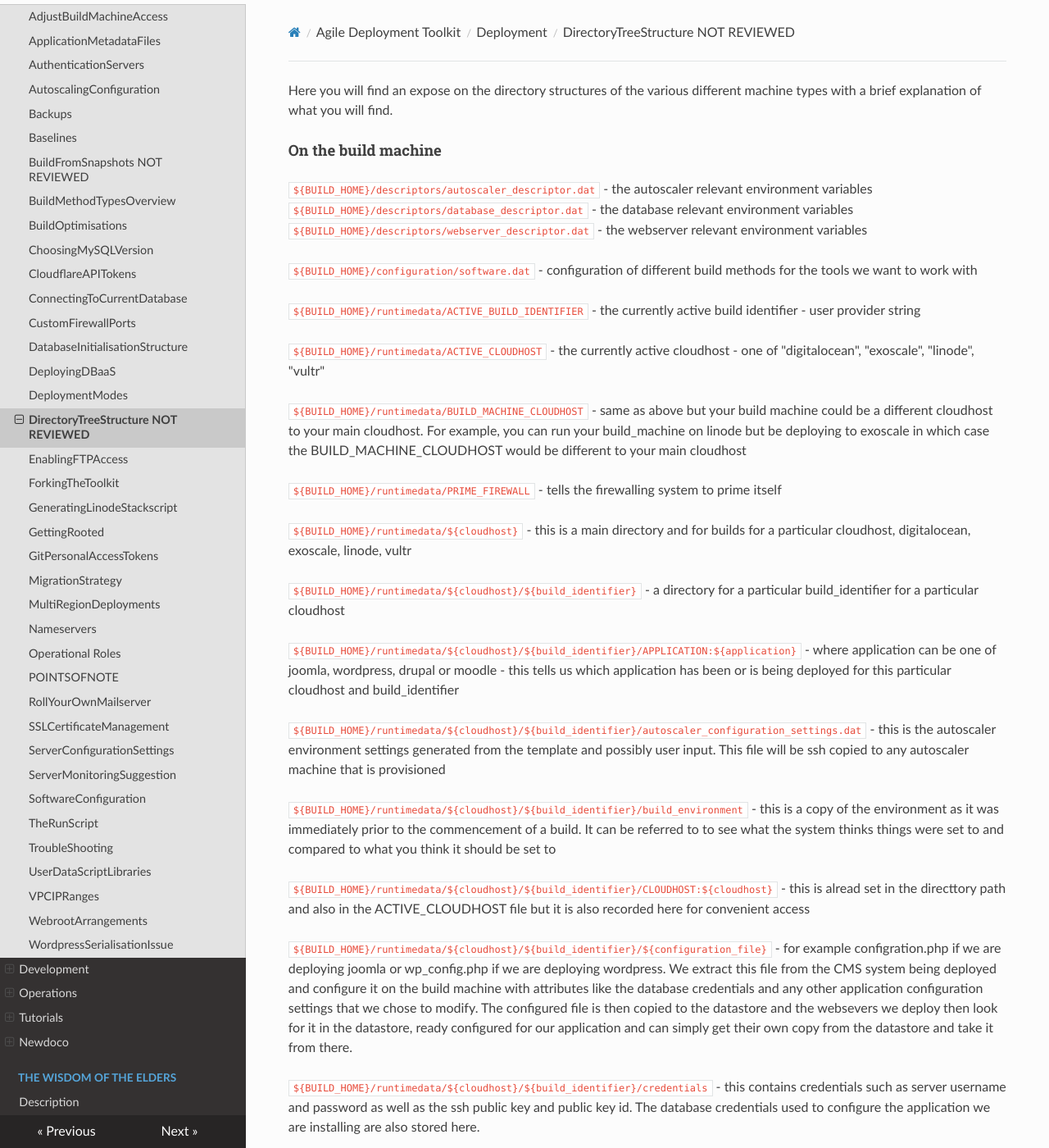
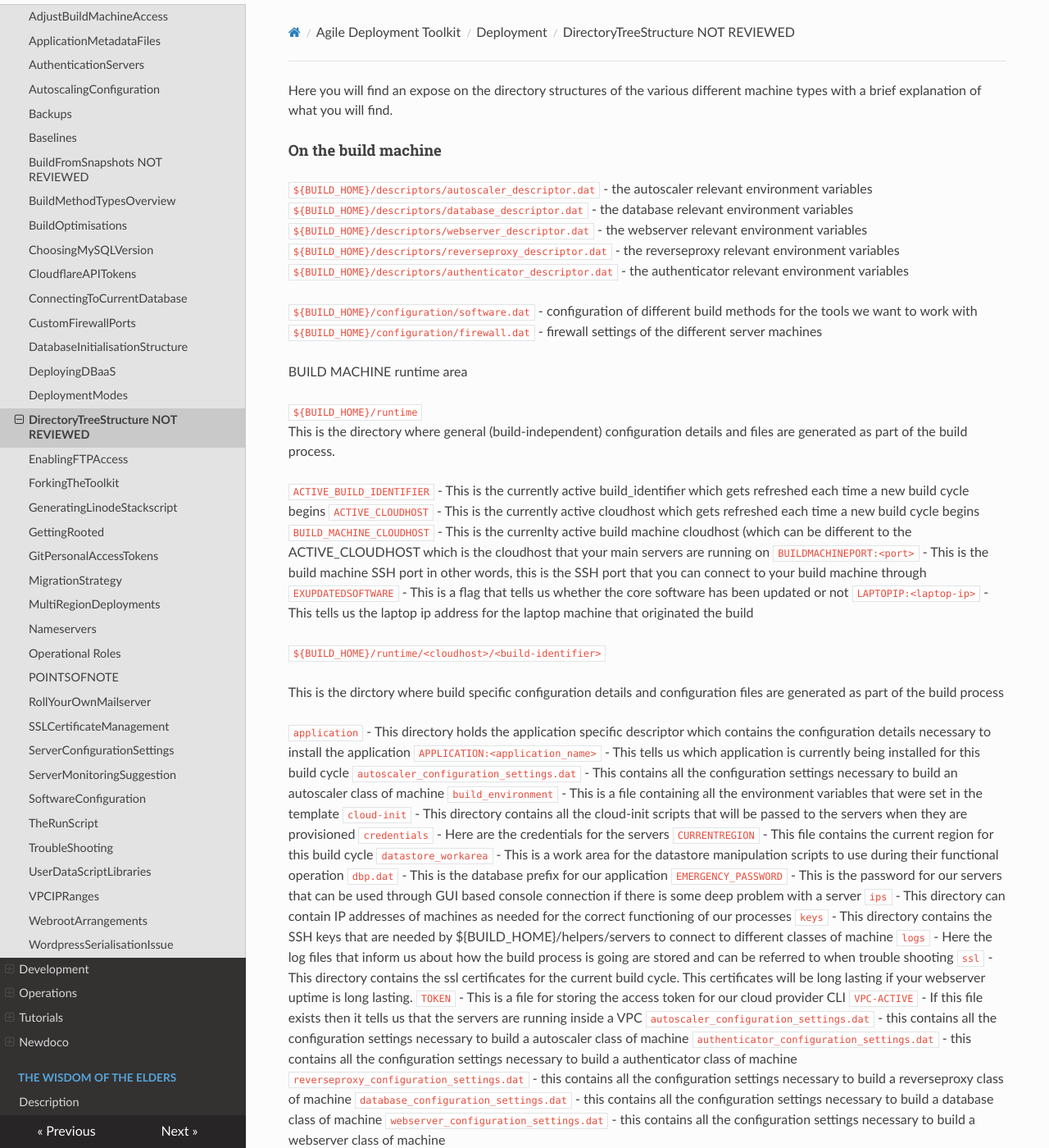
Before and after one commit to wintersys-dev/adt-documentation, an MkDocs documentation site: the page built from docs/Agile Deployment Toolkit/Deployment/DirectoryTreeStructure-NOT-REVIEWED.md, in a window 1280 px wide and 1400 px high. Shown: the whole window at 82% size. Built offline with MkDocs 1.6.1, drawn with Linux system fonts in a browser that asks for light colours; nearby versions of some CDN libraries; some of the changed text lies outside the part shown.

Commit message:
Update DirectoryTreeStructure-NOT-REVIEWED.md

````diff
--- a/docs/Agile Deployment Toolkit/Deployment/DirectoryTreeStructure-NOT-REVIEWED.md
+++ b/docs/Agile Deployment Toolkit/Deployment/DirectoryTreeStructure-NOT-REVIEWED.md
@@ -5,71 +5,51 @@ Here you will find an expose on the directory structures of the various differen
 ```${BUILD_HOME}/descriptors/autoscaler_descriptor.dat``` - the autoscaler relevant environment variables
 ```${BUILD_HOME}/descriptors/database_descriptor.dat``` - the database relevant environment variables
 ```${BUILD_HOME}/descriptors/webserver_descriptor.dat``` - the webserver relevant environment variables
+```${BUILD_HOME}/descriptors/reverseproxy_descriptor.dat``` - the reverseproxy relevant environment variables
+```${BUILD_HOME}/descriptors/authenticator_descriptor.dat``` - the authenticator relevant environment variables
 
 ```${BUILD_HOME}/configuration/software.dat``` - configuration of different build methods for the tools we want to work with
+```${BUILD_HOME}/configuration/firewall.dat``` - firewall settings of the different server machines
 
-```${BUILD_HOME}/runtimedata/ACTIVE_BUILD_IDENTIFIER``` - the currently active build identifier - user provider string
+BUILD MACHINE runtime area
 
-```${BUILD_HOME}/runtimedata/ACTIVE_CLOUDHOST``` - the currently active cloudhost - one of "digitalocean", "exoscale", "linode", "vultr"
+```${BUILD_HOME}/runtime```
+This is the directory where general (build-independent) configuration details and files are generated as part of the build process.
 
-```${BUILD_HOME}/runtimedata/BUILD_MACHINE_CLOUDHOST``` - same as above but your build machine could be a different cloudhost to your main cloudhost. For example, you can run your build_machine on linode but be deploying to exoscale in which case the BUILD_MACHINE_CLOUDHOST would be different to your main cloudhost
+```ACTIVE_BUILD_IDENTIFIER``` - This is the currently active build_identifier which gets refreshed each time a new build cycle begins
+```ACTIVE_CLOUDHOST``` - This is the currently active cloudhost which gets refreshed each time a new build cycle begins
+```BUILD_MACHINE_CLOUDHOST``` - This is the currenlty active build machine cloudhost (which can be different to the ACTIVE_CLOUDHOST which is the cloudhost that your main servers are running on
+```BUILDMACHINEPORT:<port>``` - This is the build machine SSH port in other words, this is the SSH port that you can connect to your build machine through
+```EXUPDATEDSOFTWARE``` - This is a flag that tells us whether the core software has been updated or not
+```LAPTOPIP:<laptop-ip>``` - This tells us the laptop ip address for the laptop machine that originated the build
 
-```${BUILD_HOME}/runtimedata/PRIME_FIREWALL``` - tells the firewalling system to prime itself
+```${BUILD_HOME}/runtime/<cloudhost>/<build-identifier>```
 
-```${BUILD_HOME}/runtimedata/${cloudhost}``` - this is a main directory and for builds for a particular cloudhost, digitalocean, exoscale, linode, vultr
+This is the dirctory where build specific configuration details and configuration files are generated as part of the build process
 
-```${BUILD_HOME}/runtimedata/${cloudhost}/${build_identifier}``` - a directory for a particular build_identifier for a particular cloudhost
-
-```${BUILD_HOME}/runtimedata/${cloudhost}/${build_identifier}/APPLICATION:${application}``` - where application can be one of joomla, wordpress, drupal or moodle - this tells us which application has been or is being deployed for this particular cloudhost and build_identifier
-
-```${BUILD_HOME}/runtimedata/${cloudhost}/${build_identifier}/autoscaler_configuration_settings.dat``` - this is the autoscaler environment settings generated from the template and possibly user input. This file will be ssh copied to any autoscaler machine that is provisioned
-
-```${BUILD_HOME}/runtimedata/${cloudhost}/${build_identifier}/build_environment``` - this is a copy of the environment as it was immediately prior to the commencement of a build. It can be referred to to see what the system thinks things were set to and compared to what you think it should be set to
-
-```${BUILD_HOME}/runtimedata/${cloudhost}/${build_identifier}/CLOUDHOST:${cloudhost}``` - this is alread set in the directtory path and also in the ACTIVE_CLOUDHOST file but it is also recorded here for convenient access
-
-```${BUILD_HOME}/runtimedata/${cloudhost}/${build_identifier}/${configuration_file}``` - for example configration.php if we are deploying joomla or wp_config.php if we are deploying wordpress. We extract this file from the CMS system being deployed and configure it on the build machine with attributes like the database credentials and any other application configuration settings that we chose to modify. The configured file is then copied to the datastore and the websevers we deploy then look for it in the datastore, ready configured for our application and can simply get their own copy from the datastore and take it from there.
-
-```${BUILD_HOME}/runtimedata/${cloudhost}/${build_identifier}/credentials``` - this contains credentials such as server username and password as well as the ssh public key and public key id. The database credentials used to configure the application we are installing are also stored here.
-
-```${BUILD_HOME}/runtimedata/${cloudhost}/${build_identifier}/${build_identifier}``` - we already know the build_identifier from the directory path we are using, but, the build_identifier is stored here for easy access and if it is here it tells us that a build is actually in progress rather than just being prepared.
-
-```${BUILD_HOME}/runtimedata/${cloudhost}/${build_identifier}/CURRENTREGION``` - this tells us the current region for this particular build the region is build specific you could have a deployment to one region for one build_identifier and another deployment for another build_identifier
-
-```${BUILD_HOME}/runtimedata/${cloudhost}/${build_identifier}/DBaaS_HOSTNAME``` - this is the hostname for your database when you are using a managed database solution
-
-```${BUILD_HOME}/runtimedata/${cloudhost}/${build_identifier}/DBaaS_CERT``` - this is the certificate for your database when you are using a managed database solution. You can use this from your application configuration to provide secure database connections
-
-```${BUILD_HOME}/runtimedata/${cloudhost}/${build_identifier}/STATIC_SCALE``` - this is used when the number of webservers to scale up or down to is set.
-
-```${BUILD_HOME}/runtimedata/${cloudhost}/${build_identifier}/database_configuration_settings.dat``` - this is the database server environment settings as generated from the template and possibly user input. This file will be ssh copied to any database machine that is being provisioned.
-
-```${BUILD_HOME}/runtimedata/${cloudhost}/${build_identifier}/dbp.dat``` - this is the application specific database prefix as obtained for the current application we are installing.
-
-```${BUILD_HOME}/runtimedata/${cloudhost}/${build_identifier}/EMERGENCY_PASSWORD``` - the linode deployments generate an emergency password for machine access through lish. The other providers don't generate an emergency password as part of the build process.
-
-```${BUILD_HOME}/runtimedata/${cloudhost}/${build_identifier}/INITIAL_BUILD_COMPLETED``` - the existence of this file tells us that a particular build_identifier has completed its initial build process we can check for this file to see how far we are into the build
-
-```${BUILD_HOME}/runtimedata/${cloudhost}/${build_identifier}/ips``` - this directory is used for storing ip addresses for easy access that have been generated by the build process such as database ip addresses.
-
-```${BUILD_HOME}/runtimedata/${cloudhost}/${build_identifier}/keys``` - this holds the private and public keys for our server machines. The public key can be copied to our servers as we build them and the private key can be used from here to authenticate to the servers. This directory also contains the keys generated during our ssh_keyscan of each new machine that is build. By using strict host checking we aren't risking being spoofed as often as we would be without using strict host checking.
-
-```${BUILD_HOME}/runtimedata/${cloudhost}/${build_identifier}/${cloudhost}${template_no}.tmpl``` this is a copy of the template that we are building from and tells us how we want our servers arranged.
-
-```${BUILD_HOME}/runtimedata/${cloudhost}/${build_identifier}/logs``` - this is where error and output stream logs are stored for a build
-
-```${BUILD_HOME}/runtimedata/${cloudhost}/${build_identifier}/ssl``` - the ssl certificates that we want to install on our webservers are stored here we can ssh copy them from here to our webserver and also the datastore for easy access by our webservers. They are checked for expiration as part of the build process.
-
-```${BUILD_HOME}/runtimedata/${cloudhost}/${build_identifier}/TOKEN``` -this is the api token for our current cloudhost. It is kept here for easy access.
-
-```${BUILD_HOME}/runtimedata/${cloudhost}/${build_identifier}/VPC_ACTIVE``` - this is a placeholder file and if it is here then it means that our build_machine is operating from within the same VPC as our server machines are.
-
-```${BUILD_HOME}/runtimedata/${cloudhost}/${build_identifier}/webserver_configuration_settings.dat``` - this is the webserver environment settings as generated from the template and possibly user input. This file will be ssh copied to any webserver machine that is being provisioned.
-
+```application``` - This directory holds the application specific descriptor which contains the configuration details necessary to install the application
+```APPLICATION:<application_name>``` - This tells us which application is currently being installed for this build cycle
+```autoscaler_configuration_settings.dat``` - This contains all the configuration settings necessary to build an autoscaler class of machine
+```build_environment``` - This is a file containing all the environment variables that were set in the template
+```cloud-init``` - This directory contains all the cloud-init scripts that will be passed to the servers when they are provisioned
+```credentials``` - Here are the credentials for the servers
+```CURRENTREGION``` - This file contains the current region for this build cycle
+```datastore_workarea``` - This is a work area for the datastore manipulation scripts to use during their functional operation
+```dbp.dat``` - This is the database prefix for our application
+```EMERGENCY_PASSWORD``` - This is the password for our servers that can be used through GUI based console connection if there is some deep problem with a server
+```ips``` - This directory can contain IP addresses of machines as needed for the correct functioning of our processes
+```keys``` - This directory contains the SSH keys that are needed by ${BUILD_HOME}/helpers/servers to connect to different classes of machine
+```logs``` - Here the log files that inform us about how the build process is going are stored and can be referred to when trouble shooting
+```ssl``` - This directory contains the ssl certificates for the current build cycle. This certificates will be long lasting if your webserver uptime is long lasting.
+```TOKEN``` - This is a file for storing the access token for our cloud provider CLI
+```VPC-ACTIVE``` - If this file exists then it tells us that the servers are running inside a VPC
+```autoscaler_configuration_settings.dat``` - this contains all the configuration settings necessary to build a autoscaler class of machine
+```authenticator_configuration_settings.dat``` - this contains all the configuration settings necessary to build a authenticator class of machine
+```reverseproxy_configuration_settings.dat``` - this contains all the configuration settings necessary to build a reverseproxy class of machine
+```database_configuration_settings.dat``` - this contains all the configuration settings necessary to build a database class of machine
+```webserver_configuration_settings.dat``` - this contains all the configuration settings necessary to build a webserver class of machine
 
 ```${BUILD_HOME}/buildservers``` This directory is here for holding scripts which do the main builds of different machine types in the build chain such as autoscaler type machines, webserver type machines and database time machines. Other machine types can be added to build chains such as Caching machine types if you wanted to extend to the toolkit to provide support for caching systems as well.
-
-```${BUILD_HOME}/doco``` - this is the directory where documentation to do with the ADT can be stored, maintained and added to. You will find documentation in regard to development, deployment and operations
 
 ```${BUILD_HOME}/helpers``` - Here you will find helpers which can do things like performance of interactive machine backups or connecting to different machine types over ssh with the management of the requisite keys managed by the scripts for you
 
@@ -84,8 +64,6 @@ Here you will find an expose on the directory structures of the various differen
 ```${BUILD_HOME}/selection``` - This is basically for interactive scripts where a partcular selection needs to be made, for example, which cloudhost you are deploying to and so on.
 
 ```${BUILD_HOME}/templatedconfiguration``` - Anything to do with the templates that are used to perform the build prcess is located here. In ordinary operation you will most likely clone the ADT and head to this directory to populate the variables of the appropriate template for your cloudhost of choice and build style with the values necessary for the build to proceed.
-
-```${HOME}/runtime/overridehtaccess/htaccess.conf``` - If you  want to override the htaccess file for your webserver this is where it will be. You need to place the htaccess file under ${HOME}/providerscript/webserver/configuration/.... for it to be transfered to here during deployment
 
 ----------------------------
 
````
